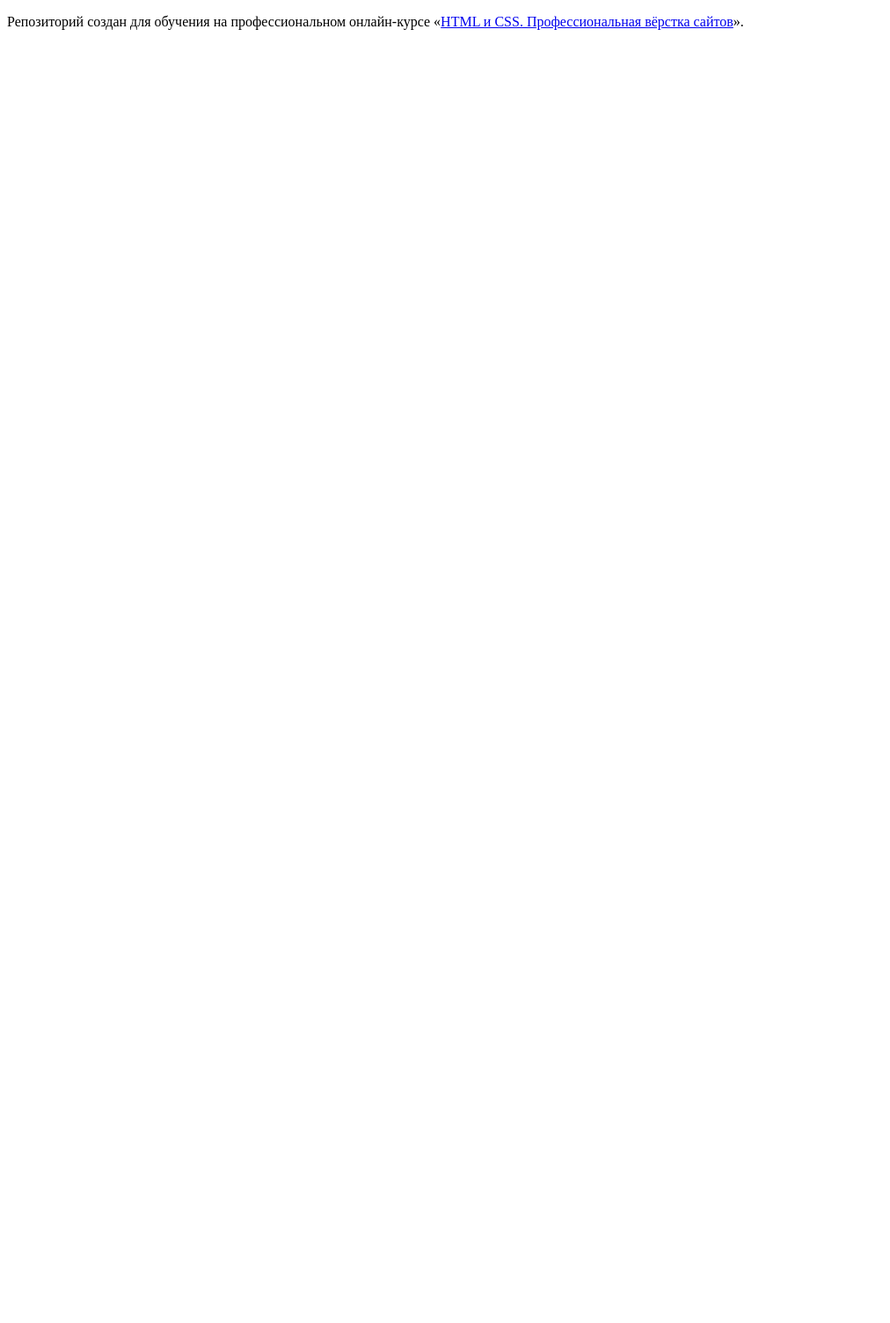
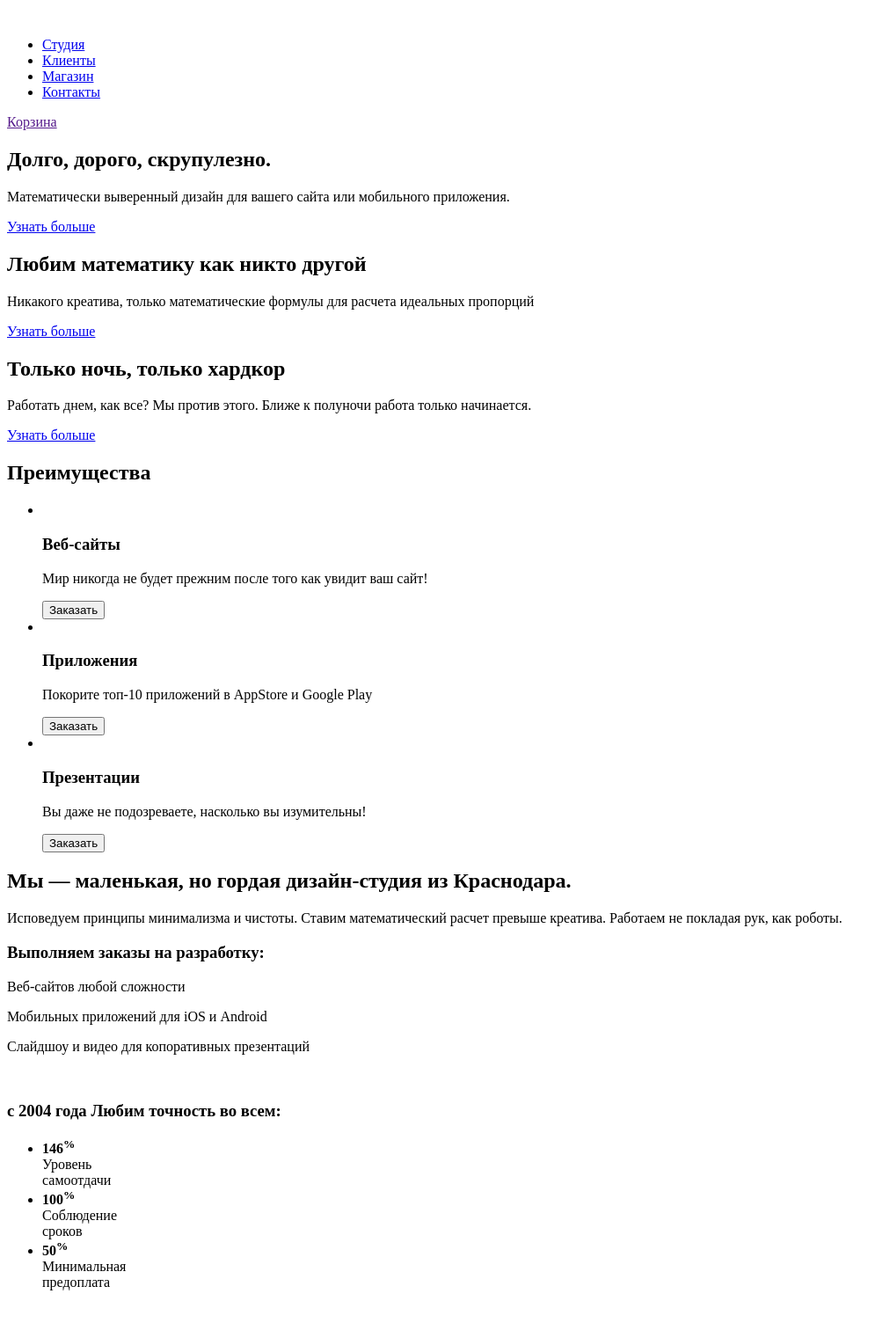
Before and after one commit to Whireless/1752767-nerds-31, a plain HTML site: page index.html in a window 1280 px wide. Shown: the top 1504 px of the page at 88% size, without its empty margins (0-1012 px from the left). Before the commit the page ends 800 px from the top, so only its background shows below. Drawn offline with Linux system fonts and the light colour scheme.

Commit message:
Разметка главной страницы
Кроме основной разметки я так же подключил:
1. Фавикон.
2. Стили(пустые).
3. Вьюпорт. для лучшего отображения.

+ Добавил соответствующие папки и файлы для будущих страниц проекта.

```diff
--- a/index.html
+++ b/index.html
@@ -2,11 +2,100 @@
 <html lang="ru">
   <head>
     <meta charset="utf-8">
+    <meta name="viewport" content="width=device-width, initial-scale=1.0">
+    <link rel="icon" href="img/favicon.png" type="image/png">
+    <link rel="stylesheet" href="style/style.css">
     <title>HTML Academy: Нёрдс</title>
   </head>
   <body>
+   <header>
+    <nav>
+     <a href="#"><img src="" alt=""></a>
+     <ul>
+       <li><a href="#">Студия</a></li>
+       <li><a href="#">Клиенты</a></li>
+       <li><a href="catalog.html">Магазин</a></li>
+       <li><a href="#">Контакты</a></li>
+     </ul>
+       <a href="">Корзина</a>
+    </nav>
+    <section class="slider">
+      <h2>Долго, дорого, скрупулезно.</h2>
+      <p>Математически выверенный дизайн для вашего сайта или мобильного приложения.</p>
+      <a href="#">Узнать больше</a>
+      <img src="" alt="">
 
-    <p>Репозиторий создан для обучения на профессиональном онлайн‑курсе «<a href="https://htmlacademy.ru/intensive/htmlcss">HTML и CSS. Профессиональная вёрстка сайтов</a>».</p>
+      <h2>Любим математику как никто другой</h2>
+      <p>Никакого креатива, только математические формулы для расчета идеальных пропорций</p>
+      <a href="#">Узнать больше</a>
+      <img src="" alt="">
 
+      <h2>Только ночь, только хардкор</h2>
+      <p>Работать днем, как все? Мы против этого. Ближе к полуночи работа только начинается.</p>
+      <a href="#">Узнать больше</a>
+      <img src="" alt="">
+    </section>
+   </header>
+   <main>
+    <section>
+      <h2>Преимущества</h2>
+     <ul>
+      <li>
+        <img src="" alt="">
+        <h3>Веб-сайты</h3>
+        <p>Мир никогда не будет прежним после того как увидит ваш сайт!</p>
+        <button type="button">Заказать</button>
+      </li>
+      <li>
+        <img src="" alt="">
+        <h3>Приложения</h3>
+        <p>Покорите топ-10 приложений в AppStore и Google Play</p>
+        <button type="button">Заказать</button>
+      </li>
+      <li>
+        <img src="" alt="">
+        <h3>Презентации</h3>
+        <p>Вы даже не подозреваете, насколько вы изумительны!</p>
+        <button type="button">Заказать</button>
+      </li>
+     </ul>
+   </section>
+    <section>
+    <h2>Мы — маленькая, но гордая дизайн-студия из Краснодара.</h2>
+    <p>Исповедуем принципы минимализма и чистоты. Ставим математический расчет превыше креатива. Работаем не покладая рук, как роботы.</p>
+    <h3>Выполняем заказы на разработку:</h3>
+    <span>
+      <p>Веб-сайтов любой сложности</p>
+      <p>Мобильных приложений для iOS и Android</p>
+      <p>Слайдшоу и видео для копоративных презентаций</p>
+    </span>
+    <img src="" alt="">
+    <h3>с 2004 года Любим точность во всем:</h3>
+    <ul>
+      <li><b>146<sup>%</sup></b><br>Уровень<br> самоотдачи</li>
+      <li><b>100<sup>%</sup></b><br>Соблюдение<br> сроков</li>
+      <li><b>50<sup>%</sup></b><br>Минимальная<br> предоплата</li>
+    </ul>
+   </section>
+   <aside>
+     <img src="" alt="">
+     <img src="" alt="">
+     <img src="" alt="">
+     <img src="" alt="">
+   </aside>
+   <section>
+    <h2>Карта</h2>
+    <iframe src=""></iframe>
+   </section>
+  </main>
+   <footer>
+     <ul>
+       <li><a href="#">Вконтакте</a></li>
+       <li><a href="#">Фейсбук</a></li>
+       <li><a href="#">Инстаграм</a></li>
+     </ul>
+     <p><b>Давайте дружить, это выгодно!</b></p>
+     <p>Скидка 10% для друзей из социальных сетей.</p>
+   </footer>
   </body>
 </html>
```
Also changed, not shown: blank.html (added), catalog.html (added), img/favicon.png (added), style/style.css (added).
